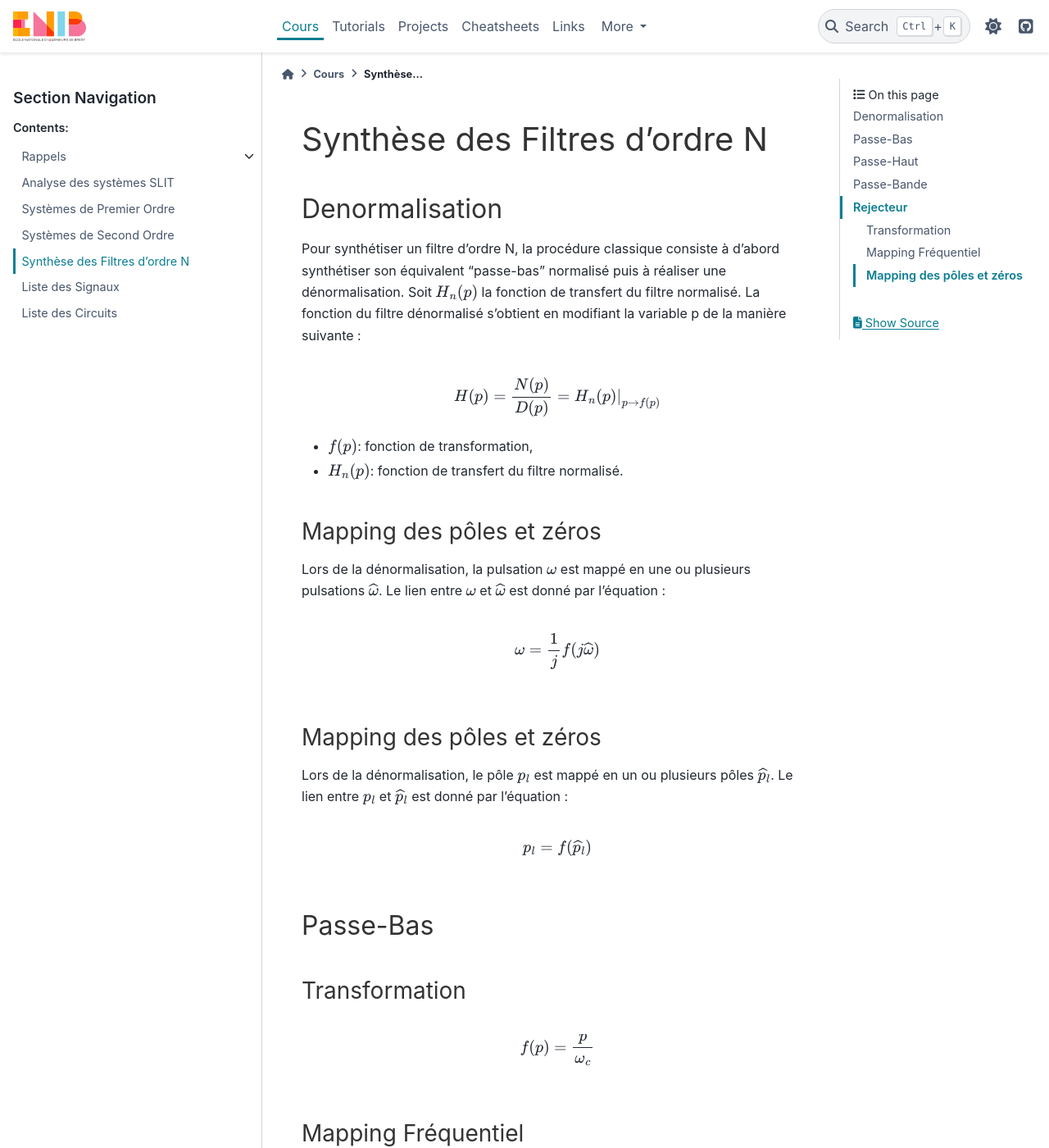
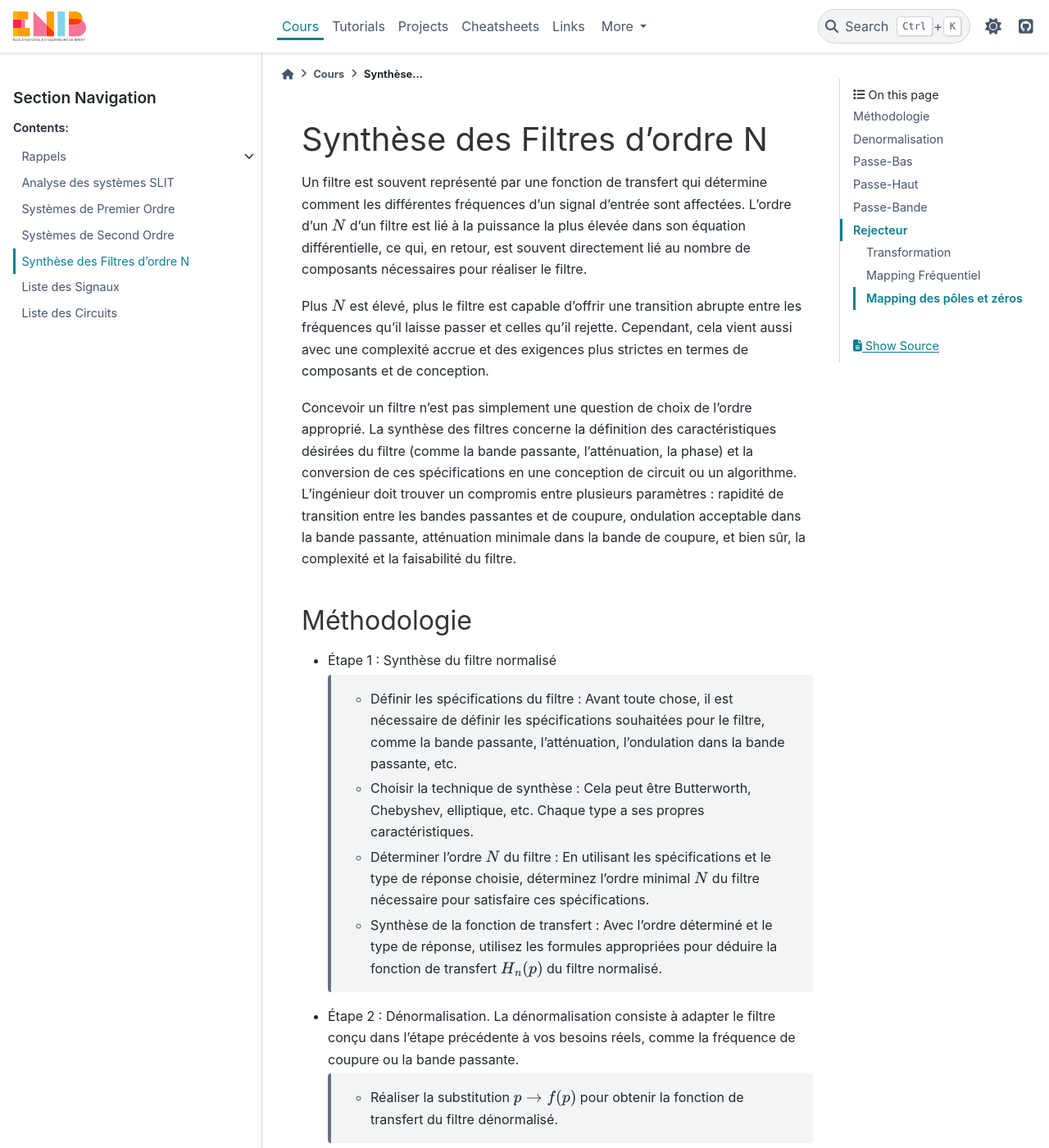
Before and after one commit to vincentchoqueuse/cheatsheet_elec, a Sphinx documentation site: the page built from docs/source/courses/filter_synthesis.rst, in a window 1280 px wide and 1400 px high. Shown: the whole window at 82% size. Built offline with Sphinx 7.4.7 and the PyData theme 0.15.4, drawn with Linux system fonts in a browser that asks for light colours; some of the changed text lies outside the part shown.

Commit message:
change css

```diff
--- a/docs/source/_static/css/custom.css
+++ b/docs/source/_static/css/custom.css
@@ -16,6 +16,11 @@
 nav.bd-links ul {
     list-style: none;
     padding: 0 0 0 0 !important;
+    }
+
+
+nav.bd-links ul ul {
+        padding-left: 20px !important;
     }
 
 .bd-header.navbar-light#navbar-main {
@@ -43,3 +48,11 @@
 pre{
     box-shadow: none;
 }
+
+.toctree-wrapper p.caption {
+    margin-bottom: 20px !important;
+}
+
+a:visited {
+    color: var(--pst-color-primary);
+}
--- a/docs/source/courses/filter_synthesis.rst
+++ b/docs/source/courses/filter_synthesis.rst
@@ -1,11 +1,37 @@
 Synthèse des Filtres d'ordre N
 ==============================
+
+Un filtre est souvent représenté par une fonction de transfert qui détermine comment les différentes fréquences d'un signal d'entrée sont affectées. L'ordre d'un :math:`N` d'un filtre est lié à la puissance la plus élevée dans son équation différentielle, ce qui, en retour, est souvent directement lié au nombre de composants nécessaires pour réaliser le filtre.
+
+Plus :math:`N` est élevé, plus le filtre est capable d'offrir une transition abrupte entre les fréquences qu'il laisse passer et celles qu'il rejette. Cependant, cela vient aussi avec une complexité accrue et des exigences plus strictes en termes de composants et de conception.
+
+Concevoir un filtre n'est pas simplement une question de choix de l'ordre approprié. La synthèse des filtres concerne la définition des caractéristiques désirées du filtre (comme la bande passante, l'atténuation, la phase) et la conversion de ces spécifications en une conception de circuit ou un algorithme. L'ingénieur doit trouver un compromis entre plusieurs paramètres : rapidité de transition entre les bandes passantes et de coupure, ondulation acceptable dans la bande passante, atténuation minimale dans la bande de coupure, et bien sûr, la complexité et la faisabilité du filtre.
+
+Méthodologie
+------------
+
+* Étape 1 : Synthèse du filtre normalisé
+
+    - Définir les spécifications du filtre : Avant toute chose, il est nécessaire de définir les spécifications souhaitées pour le filtre, comme la bande passante, l'atténuation, l'ondulation dans la bande passante, etc.
+    - Choisir la technique de synthèse : Cela peut être Butterworth, Chebyshev, elliptique, etc. Chaque type a ses propres caractéristiques.
+    - Déterminer l'ordre :math:`N` du filtre : En utilisant les spécifications et le type de réponse choisie, déterminez l'ordre minimal :math:`N` du filtre nécessaire pour satisfaire ces spécifications.
+    - Synthèse de la fonction de transfert : Avec l'ordre déterminé et le type de réponse, utilisez les formules appropriées pour déduire la fonction de transfert :math:`H_n(p)` du filtre normalisé.
+
+* Étape 2 : Dénormalisation. La dénormalisation consiste à adapter le filtre conçu dans l'étape précédente à vos besoins réels, comme la fréquence de coupure ou la bande passante.
+
+    - Réaliser la substitution :math:`p\to f(p)` pour obtenir la fonction de transfert du filtre dénormalisé.
+
+* Étape 3 : Réalisation du filtre
+
+    - Sélection des composants : À partir de la fonction de transfert dénormalisée, choisissez des composants (résistances, condensateurs, inductances, etc.) pour réaliser physiquement le filtre.
+
+    - Assemblage et test : Une fois que vous avez tous les composants nécessaires, assemblez le filtre. Testez ensuite ses performances pour vous assurer qu'il répond aux spécifications.
+
 
 Denormalisation
 ---------------
 
-Pour synthétiser un filtre d'ordre N, la procédure classique consiste à d'abord synthétiser son équivalent "passe-bas" normalisé puis à réaliser une dénormalisation.
-Soit :math:`H_n(p)` la fonction de transfert du filtre normalisé. La fonction du filtre dénormalisé s'obtient en modifiant la variable p de la manière suivante :
+Pour synthétiser un filtre d'ordre N, la procédure classique consiste à d'abord synthétiser son équivalent "passe-bas" normalisé puis à réaliser une dénormalisation. Soit :math:`H_n(p)` la fonction de transfert du filtre normalisé. La fonction du filtre dénormalisé s'obtient en modifiant la variable p de la manière suivante :
 
 .. math ::
 
@@ -15,8 +41,8 @@
 * :math:`H_n(p)`: fonction de transfert du filtre normalisé.
 
 
-Mapping des pôles et zéros
-++++++++++++++++++++++++++
+Mapping fréquentiel
++++++++++++++++++++
 
 Lors de la dénormalisation, la pulsation :math:`\omega` est mappé en une ou plusieurs pulsations :math:`\widehat{\omega}`. Le lien entre
 :math:`\omega` et :math:`\widehat{\omega}` est donné par l'équation :
```
Also changed, not shown: 1 other file.
